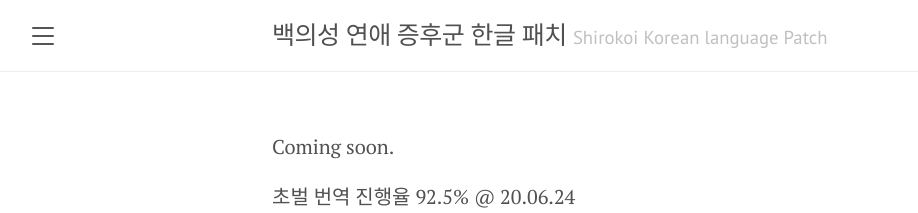
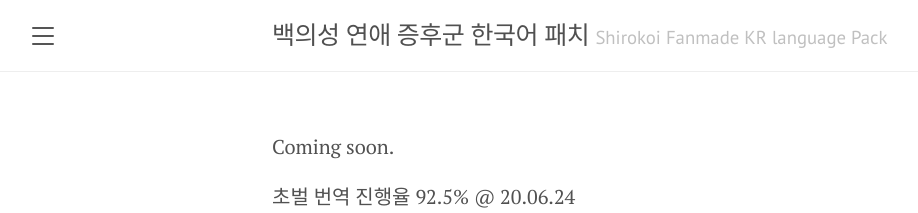
Before and after one commit to shirokoiKR/shirokoiKR.github.io, a Jekyll site: the page built from index.md, in a window 1280 px wide. Shown: the top 213 px of the page, without its empty margins (8-926 px from the left). Built offline with Jekyll 4.4.1, drawn with Linux system fonts in a browser that asks for light colours.

Commit message:
Update _config.yml

```diff
--- a/_config.yml
+++ b/_config.yml
@@ -1,7 +1,7 @@
 # Setup
-title:               백의성 연애 증후군 한글 패치
-tagline:             'Shirokoi Korean language Patch'
-description:         'Shirokoi Korean language Patch'
+title:               백의성 연애 증후군 한국어 패치
+tagline:             'Shirokoi Fanmade KR language Pack'
+description:         'Shirokoi Fanmade KR language Pack'
 url:                 https://shirokoiKR.github.io
 baseurl:             ''
 paginate:            5
```
